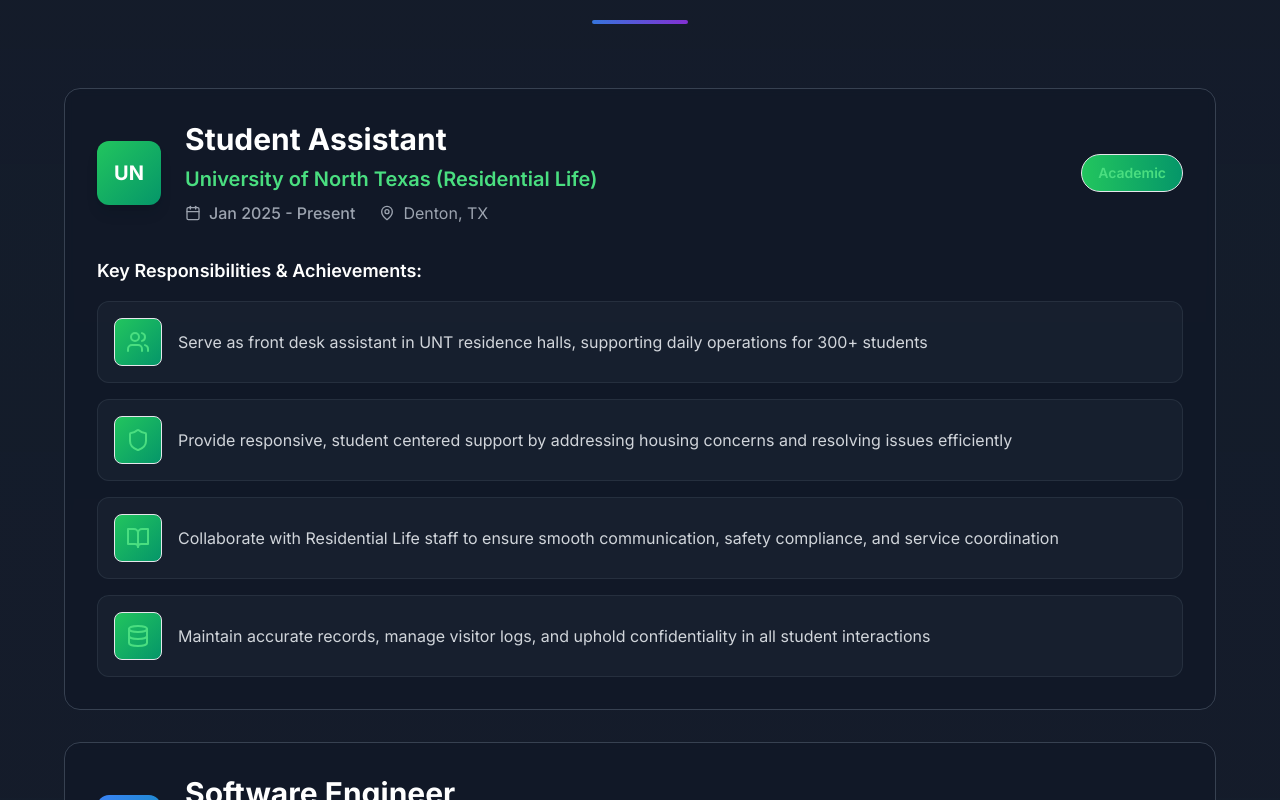
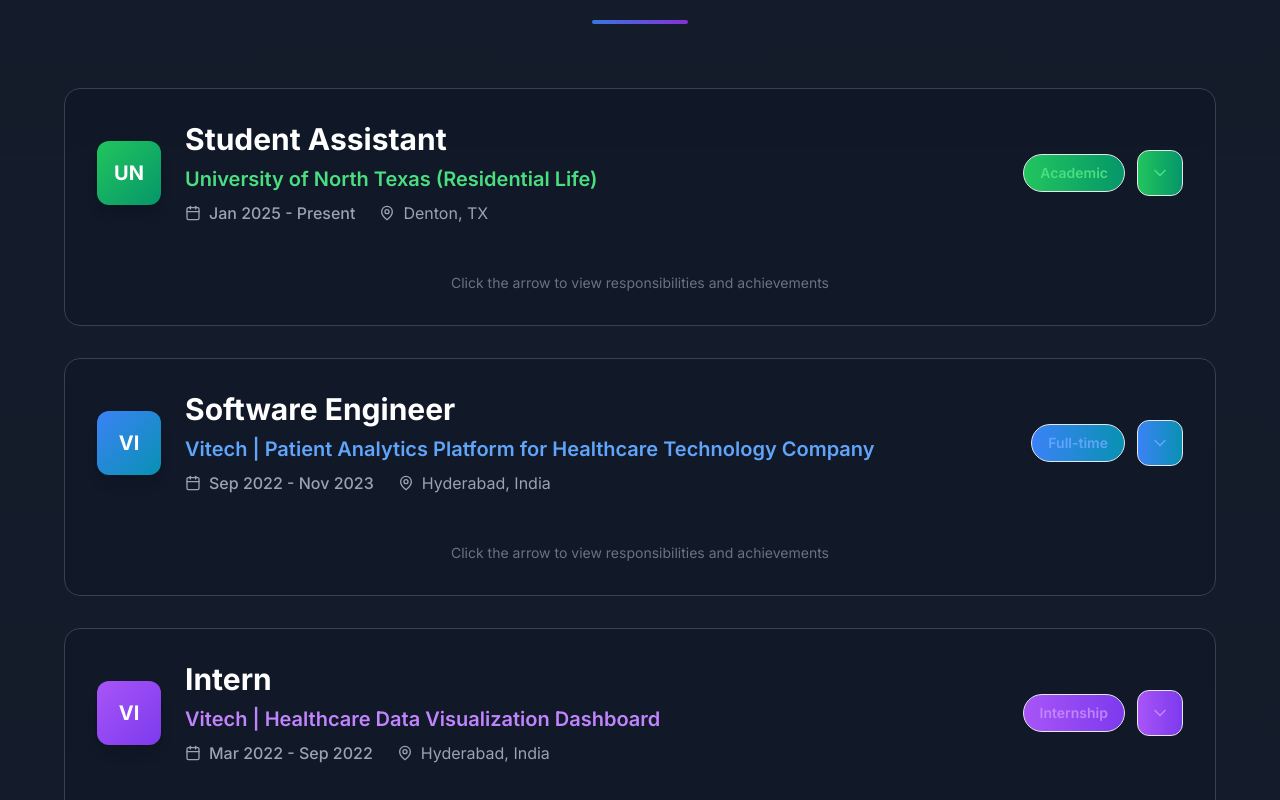
Before and after one commit to JayReddyMunagala/jay-portfolio, a React (Vite) app: page / in a window 1280 px wide. Shown: the part 5120-5920 px from the top of the page. Built offline with nearby package versions, Linux system fonts and the light colour scheme.

Commit message:
Update Experience.tsx

```diff
--- a/src/components/Experience.tsx
+++ b/src/components/Experience.tsx
@@ -1,8 +1,14 @@
-import React from 'react';
+import React, { useState } from 'react';
 import { motion } from 'framer-motion';
-import { Calendar, MapPin, Users, Code, Database, Shield, Cpu, Cloud, Monitor, BookOpen, Award } from 'lucide-react';
+import { Calendar, MapPin, Users, Code, Database, Shield, Cpu, Cloud, Monitor, BookOpen, Award, ChevronUp, ChevronDown } from 'lucide-react';
 
 const Experience = () => {
+  const [expandedExperience, setExpandedExperience] = useState<number | null>(null);
+
+  const toggleExperience = (index: number) => {
+    setExpandedExperience(expandedExperience === index ? null : index);
+  };
+
   const experiences = [
     {
       title: "Student Assistant",
@@ -219,7 +225,8 @@
                     </div>
                   </div>
 
-                  {/* Type Badge */}
+                  {/* Expand/Collapse Button and Type Badge */}
+                  <div className="flex items-center gap-3">
                     <motion.div
                       initial={{ scale: 0 }}
                       whileInView={{ scale: 1 }}
@@ -228,19 +235,49 @@
                     >
                       {exp.type}
                     </motion.div>
+
+                    <motion.button
+                      onClick={() => toggleExperience(index)}
+                      whileHover={{ scale: 1.1 }}
+                      whileTap={{ scale: 0.95 }}
+                      className={`p-3 rounded-xl bg-gradient-to-r ${exp.gradient} bg-opacity-20 border border-opacity-30 ${exp.responsibilities[0].color} hover:bg-opacity-30 transition-all duration-300 backdrop-blur-sm`}
+                      aria-label={expandedExperience === index ? "Collapse details" : "Expand details"}
+                    >
+                      {expandedExperience === index ? (
+                        <ChevronUp size={20} />
+                      ) : (
+                        <ChevronDown size={20} />
+                      )}
+                    </motion.button>
+                  </div>
                 </div>
 
-                {/* Responsibilities */}
-                <div className="space-y-4">
+                {/* Collapsible Responsibilities */}
+                <motion.div
+                  initial={false}
+                  animate={{
+                    height: expandedExperience === index ? "auto" : 0,
+                    opacity: expandedExperience === index ? 1 : 0
+                  }}
+                  transition={{
+                    duration: 0.3,
+                    ease: "easeInOut"
+                  }}
+                  className="overflow-hidden"
+                >
+                  <div className="space-y-4 pt-4">
                     <h5 className="text-base sm:text-lg font-semibold text-white mb-4">Key Responsibilities & Achievements:</h5>
                     <div className="flex flex-col gap-3 sm:gap-4">
                       {exp.responsibilities.map((resp, respIndex) => (
                         <motion.div
                           key={respIndex}
                           initial={{ opacity: 0, x: -30 }}
-                        whileInView={{ opacity: 1, x: 0 }}
+                          animate={{
+                            opacity: expandedExperience === index ? 1 : 0,
+                            x: expandedExperience === index ? 0 : -30
+                          }}
                           transition={{
-                          delay: index * 0.1 + respIndex * 0.1 + 0.4,
+                            delay: expandedExperience === index ? respIndex * 0.1 : 0,
                             duration: 0.5
                           }}
                           whileHover={{ x: 10, scale: 1.02 }}
@@ -260,6 +297,18 @@
                       ))}
                     </div>
                   </div>
+                </motion.div>
+
+                {/* Show hint when collapsed */}
+                {expandedExperience !== index && (
+                  <motion.div
+                    initial={{ opacity: 0 }}
+                    animate={{ opacity: 1 }}
+                    className="mt-4 text-center"
+                  >
+                    <p className="text-gray-500 text-sm">Click the arrow to view responsibilities and achievements</p>
+                  </motion.div>
+                )}
               </div>
 
               {/* Decorative elements */}
```
Lines whose indentation alone changed are shown as unchanged.
